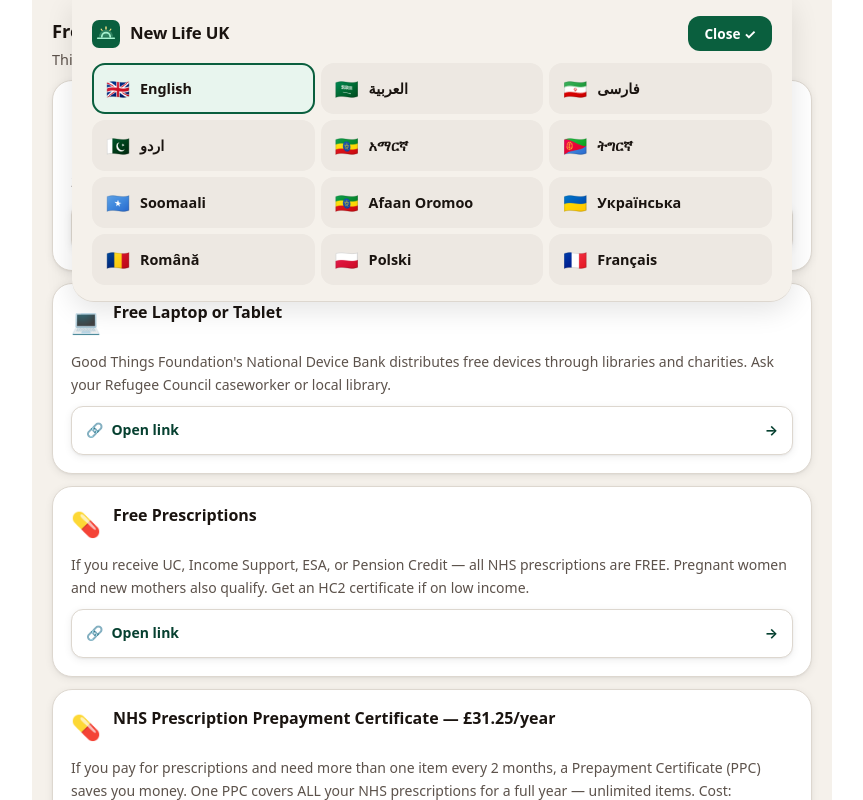
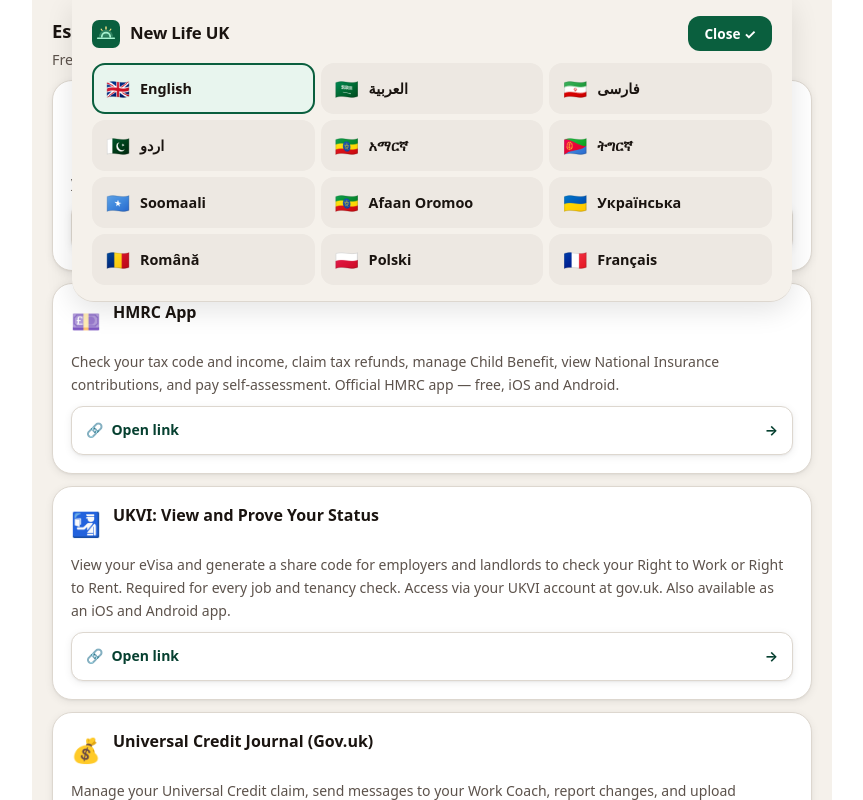
Before and after one commit to na7hanw/new-life-uk, a React (Vite) app in the folder nluk/: page /#/saves in a window 1280 px wide. Shown: the whole page, without its empty margins (208-1071 px from the left). Built offline with nearby package versions, Linux system fonts and the light colour scheme.

Commit message:
Move Essential Apps section to top of Free Stuff tab for instant discoverability
Co-authored-by: na7hanw <134936174+na7hanw@users.noreply.github.com>

```diff
--- a/nluk/src/pages/SavesPage.jsx
+++ b/nluk/src/pages/SavesPage.jsx
@@ -8,8 +8,30 @@ export default function SavesPage() {
   return (
     <div className="page-enter">
       <div style={{ padding: '16px 20px 8px' }}>
-        <h2 style={{ fontSize: '1.15rem', fontWeight: 800 }}>{ui.savesTitle}</h2>
-        <p style={{ fontSize: '.9rem', color: 'var(--t2)', marginTop: 4, lineHeight: 1.55 }}>{ui.savesSub}</p>
+        <h2 style={{ fontSize: '1.15rem', fontWeight: 800 }}>{ui.appsTitle}</h2>
+        <p style={{ fontSize: '.9rem', color: 'var(--t2)', marginTop: 4, lineHeight: 1.55 }}>{ui.appsSub}</p>
+      </div>
+      {APPS.map(a => {
+        const ac = t18(a.content, lang)
+        return (
+          <div key={ac.title} className="content-card">
+            <div className="content-card-header">
+              <span className="content-card-icon">{a.icon}</span>
+              <span className="content-card-title">{ac.title}</span>
+            </div>
+            <p className="content-card-body">{ac.desc}</p>
+            {a.url && (
+              <a href={a.url} target="_blank" rel="noopener noreferrer" className="link-btn" style={{ marginTop: 10 }}>
+                🔗 <span>{ui.openLink}</span> →
+              </a>
+            )}
+          </div>
+        )
+      })}
+
+      <div className="section-label">{ui.savesTitle}</div>
+      <div style={{ padding: '0 20px 8px' }}>
+        <p style={{ fontSize: '.9rem', color: 'var(--t2)', lineHeight: 1.55 }}>{ui.savesSub}</p>
       </div>
       {SAVES.map(s => {
         const sc = t18(s.content, lang)
@@ -29,28 +51,6 @@ export default function SavesPage() {
         )
       })}
 
-      <div className="section-label">{ui.appsTitle}</div>
-      <div style={{ padding: '0 20px 8px' }}>
-        <p style={{ fontSize: '.9rem', color: 'var(--t2)', lineHeight: 1.55 }}>{ui.appsSub}</p>
-      </div>
-      {APPS.map(a => {
-        const ac = t18(a.content, lang)
-        return (
-          <div key={ac.title} className="content-card">
-            <div className="content-card-header">
-              <span className="content-card-icon">{a.icon}</span>
-              <span className="content-card-title">{ac.title}</span>
-            </div>
-            <p className="content-card-body">{ac.desc}</p>
-            {a.url && (
-              <a href={a.url} target="_blank" rel="noopener noreferrer" className="link-btn" style={{ marginTop: 10 }}>
-                🔗 <span>{ui.openLink}</span> →
-              </a>
-            )}
-          </div>
-        )
-      })}
-
       <div style={{ height: 8 }} />
     </div>
   )
```
